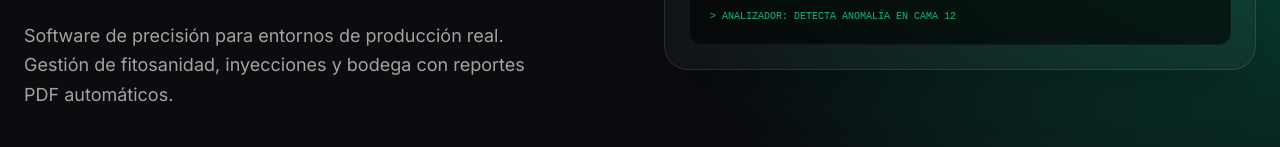
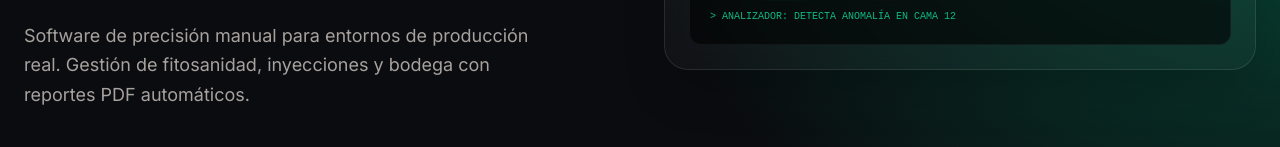
Before and after one commit to jesking2/jesking2.github.io, a plain HTML site: page index.html in a window 1280 px wide. Shown: the part 427-574 px from the top of the page. Drawn offline with nearby package versions, Linux system fonts and the light colour scheme.

Commit message:
Update index.html

```diff
--- a/index.html
+++ b/index.html
@@ -47,7 +47,7 @@
                     Control de Cultivo <br><span class="accent-green">Industrial.</span>
                 </h1>
                 <p class="mt-6 text-stone-400 text-lg max-w-lg leading-relaxed">
-                    Software de precisión para entornos de producción real. Gestión de fitosanidad, inyecciones y bodega con reportes PDF automáticos.
+                    Software de precisión manual para entornos de producción real. Gestión de fitosanidad, inyecciones y bodega con reportes PDF automáticos.
                 </p>
                 <div class="mt-10 flex flex-wrap gap-4">
                     <button onclick="abrirModal()" class="btn-primary px-10 py-5 rounded-2xl font-black text-black tracking-widest uppercase text-lg">SOLICITAR PRUEBA GRATUITA</button>
```
